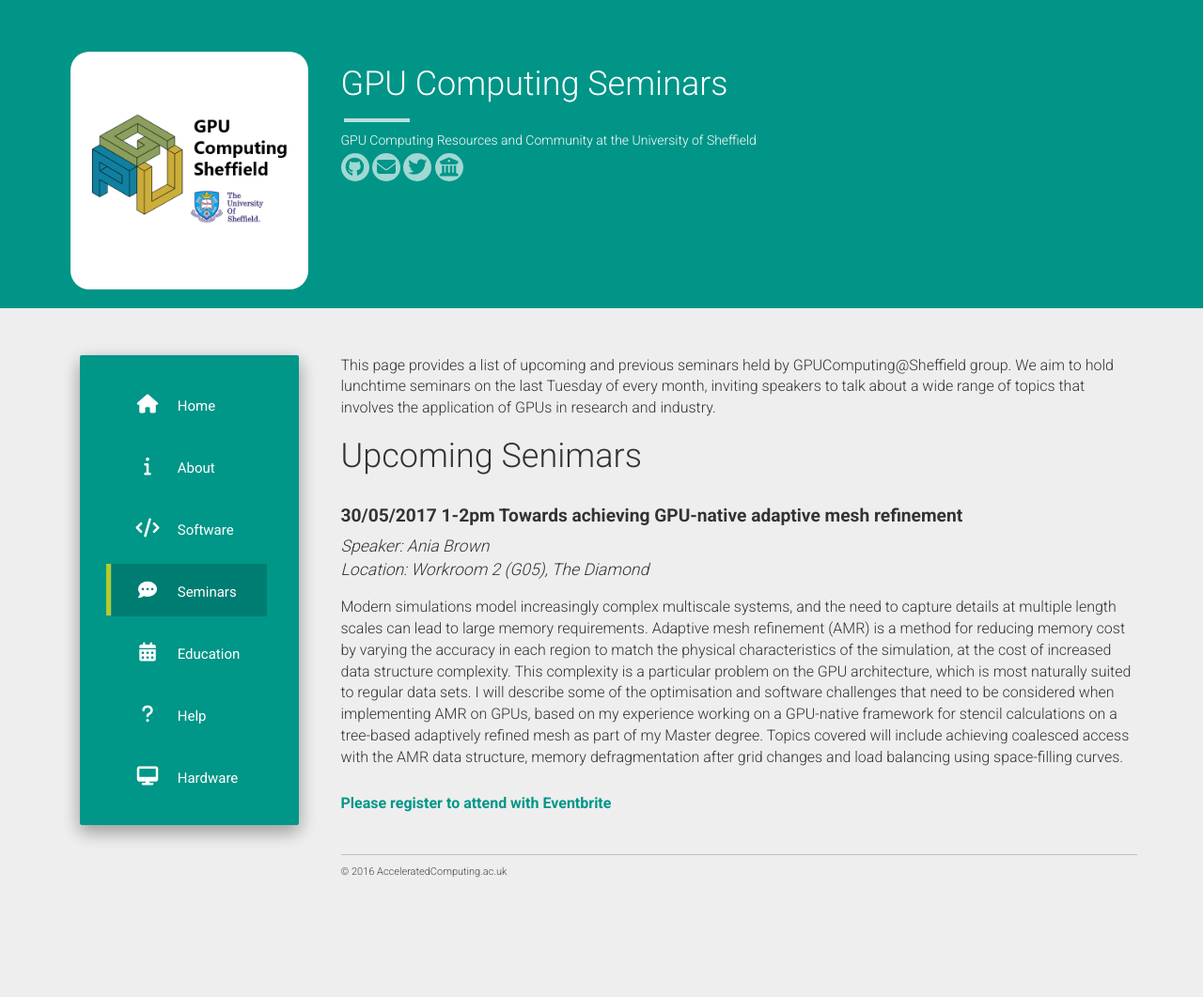
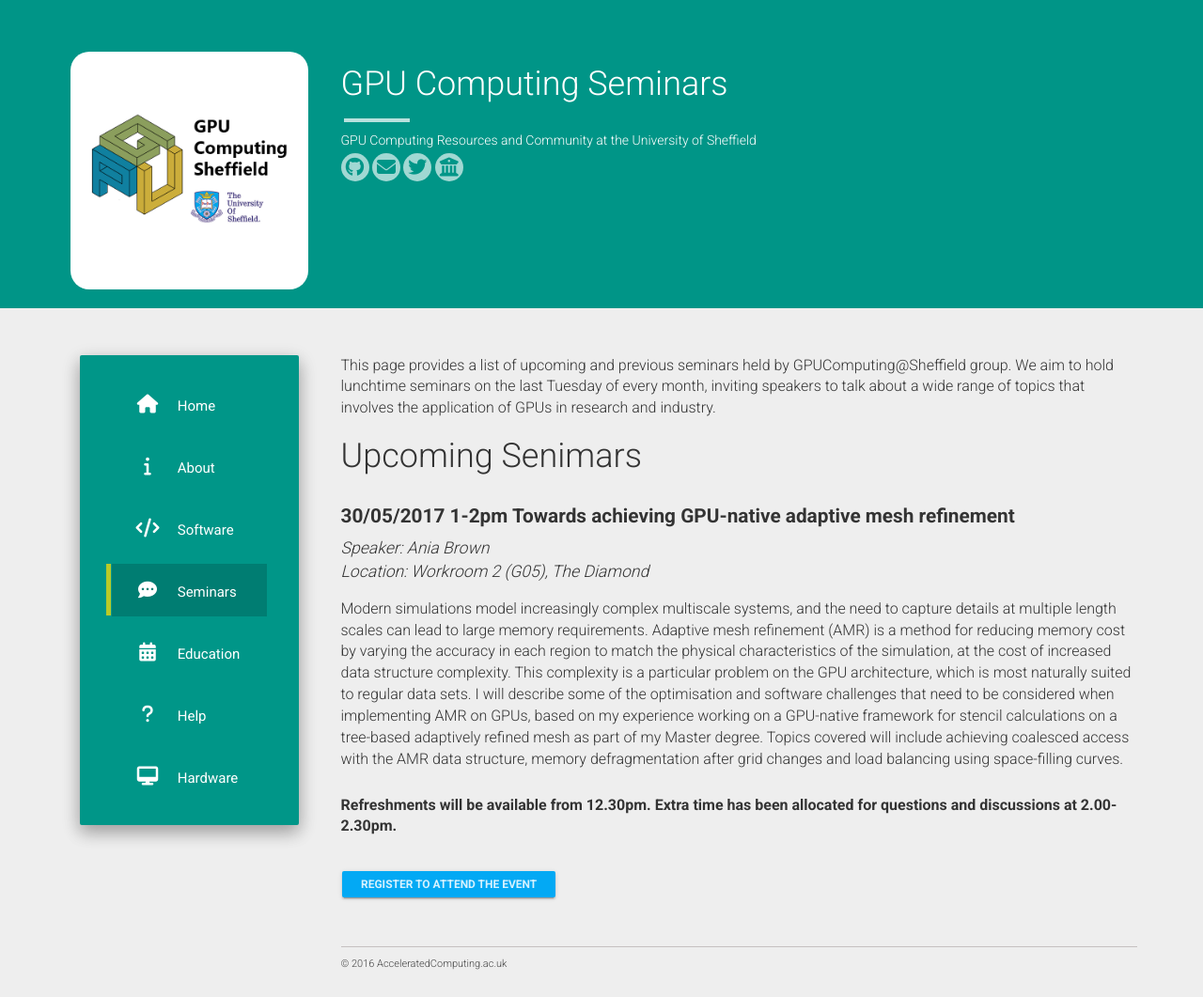
Before and after one commit to RSE-Sheffield/GPUComputing.github.io, a Jekyll site: the page built from seminars.md, in a window 1280 px wide. Shown: the whole page at 94% size. Built offline with Jekyll 4.4.1, drawn with Linux system fonts in a browser that asks for light colours; nearby versions of some CDN libraries; before the commit the page ends 963 px from its top, so only the background shows below that.

Commit message:
Made seminar listing in to a script

```diff
--- /dev/null
+++ b/_data/previous_seminars.json
@@ -0,0 +1,3 @@
+[
+
+]
--- /dev/null
+++ b/_data/seminars.json
@@ -0,0 +1,12 @@
+[
+  {
+    "date": "2017-05-30",
+    "time": "1-2pm",
+    "title": "Towards achieving GPU-native adaptive mesh refinement",
+    "speaker": "Ania Brown",
+    "location": "Workroom 2 (G05), The Diamond",
+    "description": "Modern simulations model increasingly complex multiscale systems, and the need to capture details at multiple length scales can lead to large memory requirements. Adaptive mesh refinement (AMR) is a method for reducing memory cost by varying the accuracy in each region to match the physical characteristics of the simulation, at the cost of increased data structure complexity. This complexity is a particular problem on the GPU architecture, which is most naturally suited to regular data sets. I will describe some of the optimisation and software challenges that need to be considered when implementing AMR on GPUs, based on my experience working on a GPU-native framework for stencil calculations on a tree-based adaptively refined mesh as part of my Master degree. Topics covered will include achieving coalesced access with the AMR data structure, memory defragmentation after grid changes and load balancing using space-filling curves.",
+    "notes": "Refreshments will be available from 12.30pm. Extra time has been allocated for questions and discussions at 2.00-2.30pm.",
+    "register_link": "https://www.eventbrite.co.uk/e/talk-towards-achieving-gpu-native-adaptive-mesh-refinement-tickets-33614872990"
+  }
+]
--- a/seminars.md
+++ b/seminars.md
@@ -6,22 +6,51 @@
 
 This page provides a list of upcoming and previous seminars held by GPUComputing@Sheffield group. We aim to hold lunchtime seminars on the last Tuesday of every month, inviting speakers to talk about a wide range of topics that involves the application of GPUs in research and industry.
 
+{% if site.data.seminars.size > 0 %}
 # Upcoming Senimars #
 
 <section class="seminars">
 
+	{% for sem in site.data.seminars %}
 	<article>
 		<header>
-			<h1><time>30/05/2017 1-2pm</time> Towards achieving GPU-native adaptive mesh refinement</h1>
-			<div>Speaker: Ania Brown</div>
-			<div>Location: Workroom 2 (G05), The Diamond</div>
+			<h1><time>{{sem.date | date: "%d/%m/%Y"}}  {{sem.time}}</time> {{sem.title}}</h1>
+			<div>Speaker: {{sem.speaker}}</div>
+			<div>Location: {{sem.location}}</div>
 		</header>
 		<p>
-		Modern simulations model increasingly complex multiscale systems, and the need to capture details at multiple length scales can lead to large memory requirements. Adaptive mesh refinement (AMR) is a method for reducing memory cost by varying the accuracy in each region to match the physical characteristics of the simulation, at the cost of increased data structure complexity. This complexity is a particular problem on the GPU architecture, which is most naturally suited to regular data sets. I will describe some of the optimisation and software challenges that need to be considered when implementing AMR on GPUs, based on my experience working on a GPU-native framework for stencil calculations on a tree-based adaptively refined mesh as part of my Master degree. Topics covered will include achieving coalesced access with the AMR data structure, memory defragmentation after grid changes and load balancing using space-filling curves.
+		{{sem.description}}
 		</p>
+		{% if sem.notes %}
+		<p class="notes">
+		{{sem.notes}}
+		</p>
+		{% endif %}
 		<p>
-		<a href="https://www.eventbrite.co.uk/e/talk-towards-achieving-gpu-native-adaptive-mesh-refinement-tickets-33614872990">Please register to attend with Eventbrite</a>
+		<a class="btn btn-info btn-raised btn-sm griditem-link" href="{{sem.register_link}}">Register to attend the event</a>
 		</p>
 	</article>
+	{% endfor %}
 
 </section>
+{% endif %}
+
+{% if site.data.previous_seminars.size > 0 %}
+# Previous seminars #
+
+<section class="seminars">
+	{% for sem in site.data.previous_seminars %}
+	<article>
+		<header>
+			<h1><time>{{sem.date | date: "%d/%m/%Y"}}  {{sem.time}}</time> {{sem.title}}</h1>
+			<div>Speaker: {{sem.speaker}}</div>
+			<div>Location: {{sem.location}}</div>
+		</header>
+		<p>
+		{{sem.description}}
+		</p>
+	</article>
+	{% endfor %}
+
+</section>
+{% endif %}
--- a/static/css/main.css
+++ b/static/css/main.css
@@ -217,7 +217,7 @@
 }
 
 .seminars h1{
-	font-size: 1.2em;
+	font-size: 1.3em;
 	font-weight: bold;
 }
 
@@ -233,3 +233,7 @@
 .seminars a{
 	font-weight: bold;
 }
+
+.seminars .notes{
+	font-weight: bold;
+}
```
